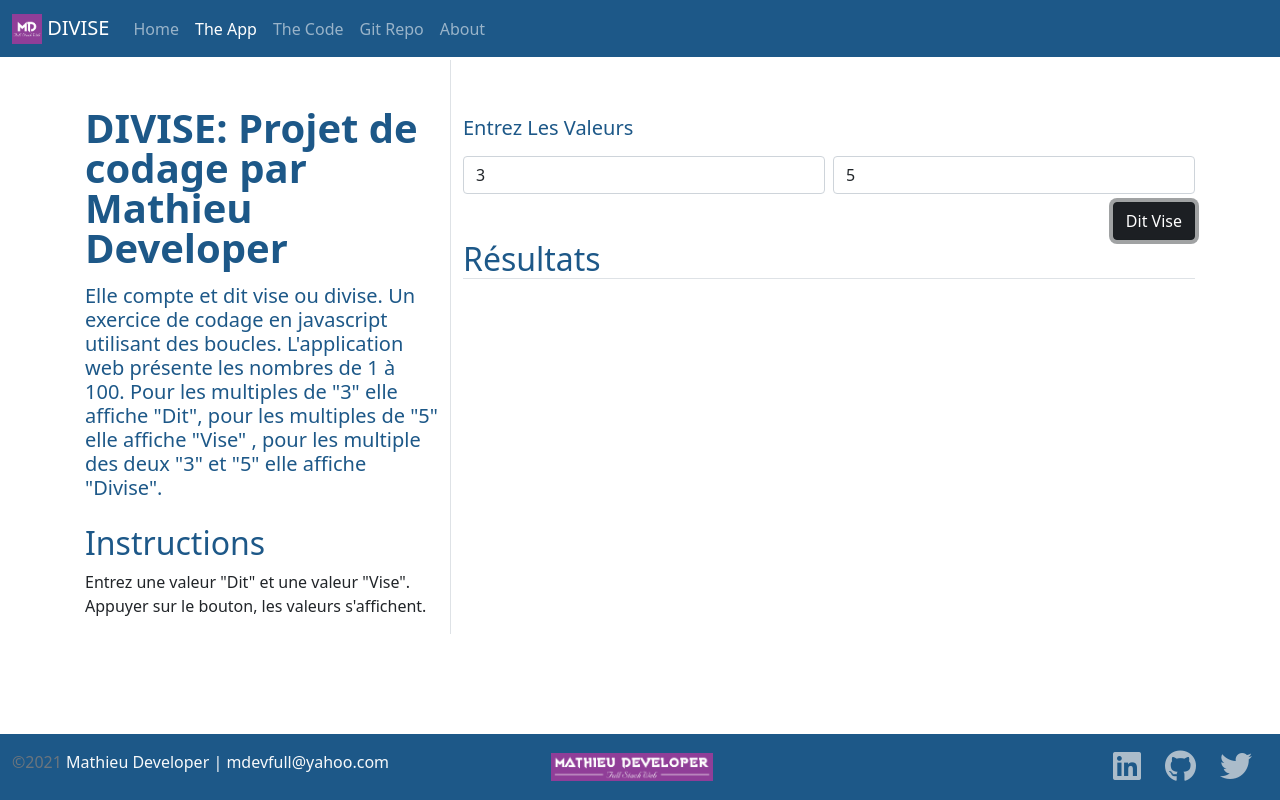
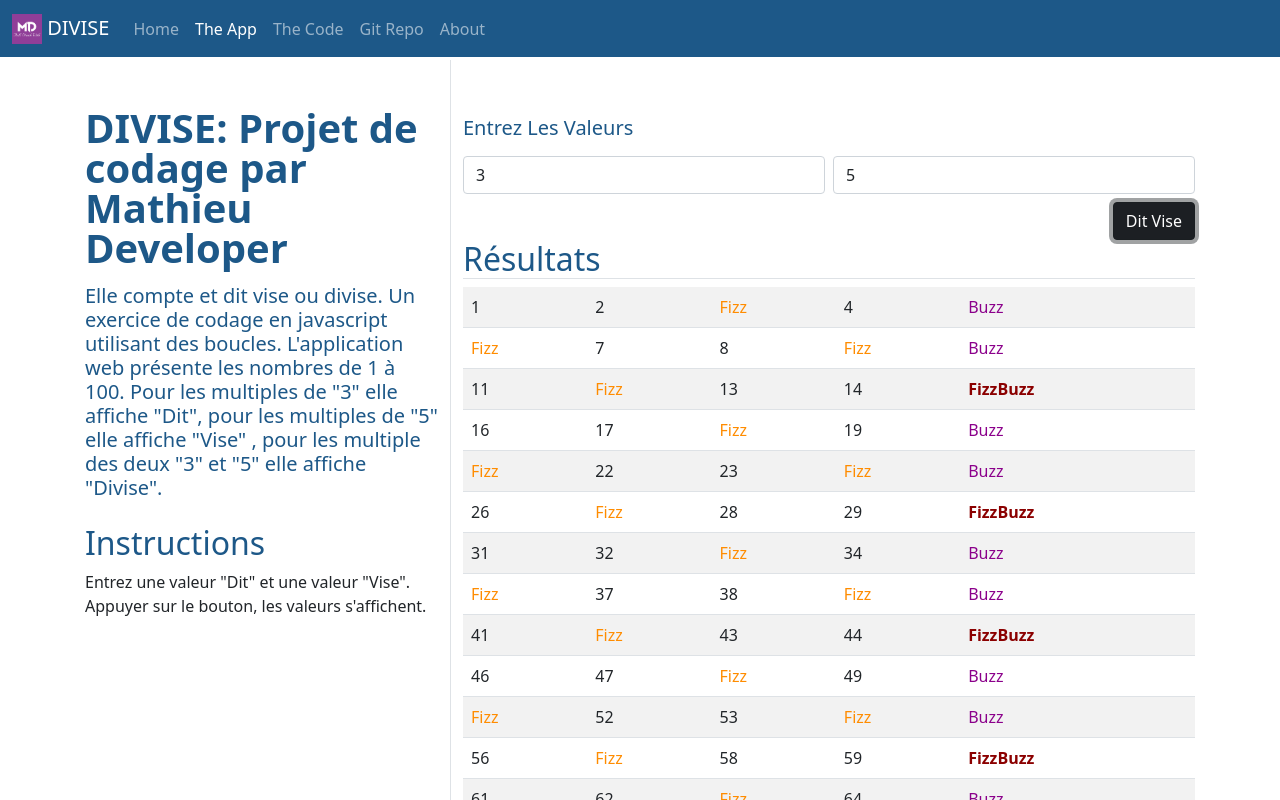
Before and after one commit to MathieuDeveloper/DIVISE, a plain HTML site: page app.html in a window 1280 px wide. Both pictures are taken after a click on the button "Dit Vise". Shown: the top 800 px of the page. Drawn offline with nearby package versions, Linux system fonts and the light colour scheme.

Commit message:
updating

```diff
--- a/css/site.css
+++ b/css/site.css
@@ -63,16 +63,17 @@ h1,h2,h3,h4,h5,h6 {
     color: var(--primary-color);
 }
 
-.fizz{
+.Fizz{
     color: darkorange;
 }
 
-.buzz{
+.Buzz{
     color: darkmagenta;
 }
 
-.fizzbuzz{
+.FizzBuzz{
     color: darkred;
+    font-weight: bold;
 }
 
 main>.container {
--- a/js/site.js
+++ b/js/site.js
@@ -19,11 +19,11 @@ function fizzBuzz(fizzValue, buzzValue) {
     let valuesArray = [];
     for (let i = 1; i <= 100; i++) {
         if (i % fizzValue == 0 && i % buzzValue == 0) {
-            valuesArray.push('fizzbuzz');
+            valuesArray.push('FizzBuzz');
         } else if (i % fizzValue == 0 && i % buzzValue != 0) {
-            valuesArray.push('fizz');
+            valuesArray.push('Fizz');
         } else if (i % fizzValue != 0 && i % buzzValue == 0) {
-            valuesArray.push('buzz');
+            valuesArray.push('Buzz');
         } else {
             valuesArray.push(i);
         }
@@ -42,19 +42,19 @@ function displayFb(fbArray) {
         let tableRow = document.importNode(templateRow.content, true);
         let rowCols = tableRow.querySelectorAll("td");
 
-        rowCols[0].classList.Add(fbArray[index]);
+        rowCols[0].classList.add(fbArray[index]);
         rowCols[0].textContent = fbArray[index];
 
-        rowCols[1].classList.Add(fbArray[index + 1]);
+        rowCols[1].classList.add(fbArray[index + 1]);
         rowCols[1].textContent = fbArray[index + 1];
 
-        rowCols[2].classList.Add(fbArray[index + 2 ]);
+        rowCols[2].classList.add(fbArray[index + 2 ]);
         rowCols[2].textContent = fbArray[index + 2];
 
-        rowCols[3].classList.Add(fbArray[index + 3]);
+        rowCols[3].classList.add(fbArray[index + 3]);
         rowCols[3].textContent = fbArray[index + 3];
 
-        rowCols[4].classList.Add(fbArray[index + 4]);
+        rowCols[4].classList.add(fbArray[index + 4]);
         rowCols[4].textContent = fbArray[index + 4];
 
         tableBody.appendChild(tableRow);
```
